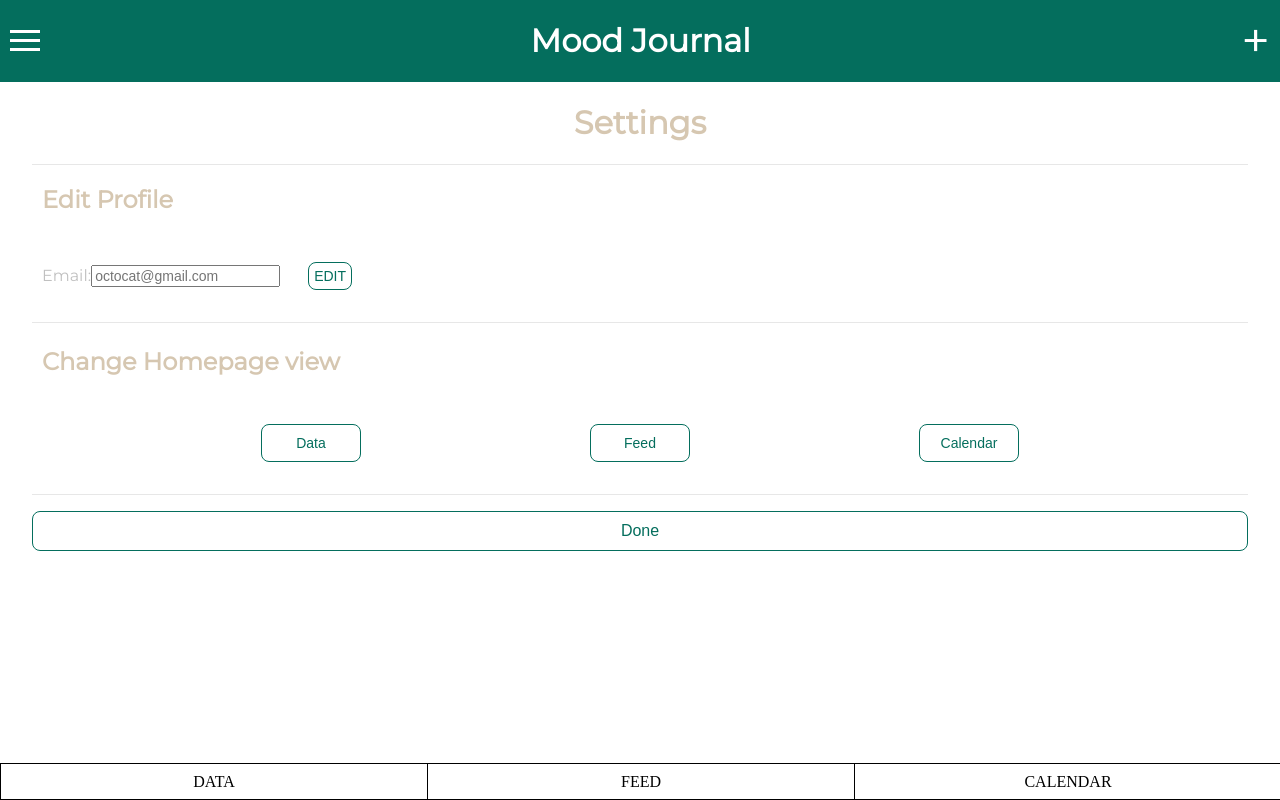
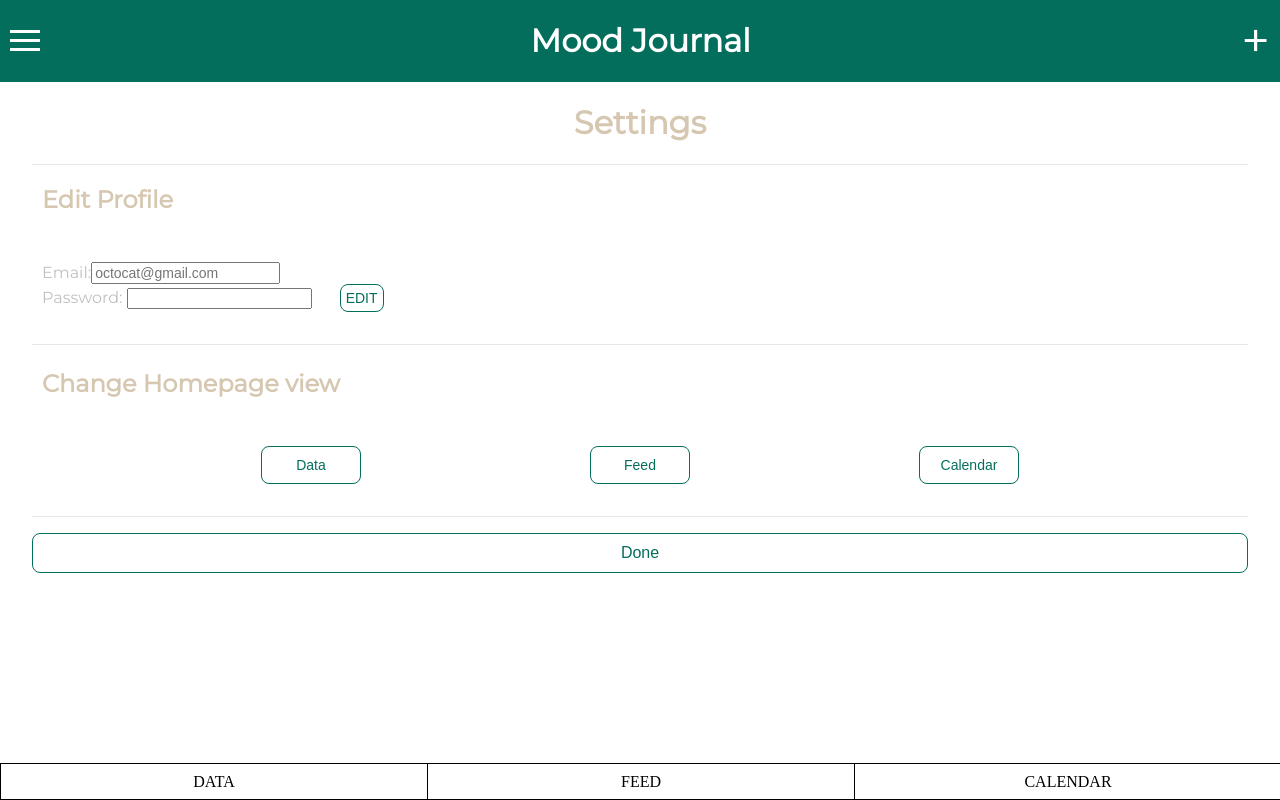
Before and after one commit to Euniceem/Mood-Journal, a React (Create React App) app: page /settings in a window 1280 px wide. Built offline with nearby package versions, Linux system fonts and the light colour scheme.

Commit message:
added password input for user profile

```diff
--- a/src/containers/Settings/Settings.jsx
+++ b/src/containers/Settings/Settings.jsx
@@ -24,9 +24,15 @@ class Settings extends Component {
         <div className="user-profile-edit-container">
           <h2 className="user-title">Edit Profile</h2>
           <form className="user-form">
-            <label className="email-label">Email:</label>
-            <input type="text" className="email-input" placeholder={this.state.email} />
-            <button className="edit-user-btn">EDIT</button>
+            <div className="email-container">
+              <label className="email-label">Email:</label>
+              <input type="text" className="email-input" placeholder={this.state.email} />
+            </div>
+            <div className="password-container">
+              <label className="password-label">Password: </label>
+              <input type="text" className="password-input" />
+              <button className="edit-user-btn">EDIT</button>
+            </div>
           </form>
         </div>
 
```
